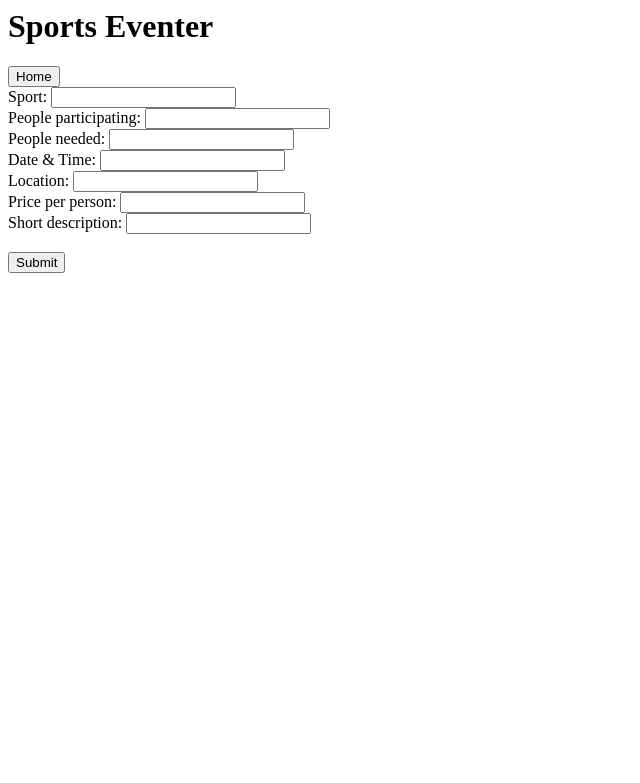
After one commit to AntonioK180/SportsEventer, a Flask app: page /newEvent in a window 1280 px wide. The commit adds this page. Shown: the top 783 px of the page, without its empty margins (0-640 px from the left). Run offline with Flask 2, Linux system fonts and the light colour scheme; parts of the project's set-up code (start-up, migrations or seed data) failed here and were passed over.

Commit message:
Using a better method for DB connection. Started working on the EVENT.

```diff
--- a/app.py
+++ b/app.py
@@ -1,22 +1,13 @@
-from flask import Flask, render_template
-from flask_mysqldb import MySQL
-import yaml
+from flask import Flask, render_template, request
+import logging
+from event import Event
 
 
 app = Flask(__name__)
-mysql = MySQL(app)
-
-
-db = yaml.load(open('db.yaml'))
-app.config['MYSQL_HOST'] = db['mysql_host']
-app.config['MYSQL_USER'] = db['mysql_user']
-app.config['MYSQL_PASSWORD'] = db['mysql_password']
-app.config['MYSQL_DB'] = db['mysql_db']
 
 
 @app.route('/')
 def home():
-    cur = mysql.connection.cursor()
     return render_template('home.html')
 
 @app.route('/register', methods=['GET', 'POST'])
@@ -27,6 +18,20 @@ def register():
 def login():
     return render_template('login.html')
 
+@app.route('/newEvent', methods=['GET', 'POST'])
+def newEvent():
+    if request.method == 'POST':
+        sport = request.form['sport']
+        people_participating = request.form['people_participating']
+        people_needed = request.form['people_needed']
+        date_time = request.form['date_time']
+        location = request.form['location']
+        price = request.form['price']
+        description = request.form['description']
+
+        new_event = Event(None, sport, people_participating, people_needed, date_time, location, price, description)
+        new_event.create()
+    return render_template('newEvent.html')
 
 if __name__ == '__main__':
-    app.run()
+    app.run(debug=True)
--- a/templates/home.html
+++ b/templates/home.html
@@ -7,6 +7,7 @@
       <header>
         <a href="/register">Register</a>
         <a href="/login">Log In</a>
+        <a href="/newEvent">Create an Event</a>
       </header>
     </body>
 </html>
--- /dev/null
+++ b/templates/newEvent.html
@@ -0,0 +1,21 @@
+<html>
+    <head>
+        <title>Create an Event</title>
+    </head>
+    <body>
+      <h1> Sports Eventer </h1>
+      <header>
+          <button type="button" onclick="window.location='/'">Home</button>
+      </header>
+      <form action="/newEvent" method="post">
+          <label>Sport:</label>                 <input type="text" name="sport"><br>
+          <label>People participating:</label>  <input type="number" name="people_participating"><br>
+          <label>People needed:</label>         <input type="number" name="people_needed"><br>
+          <label>Date & Time:</label>           <input type="text" name="date_time"><br>
+          <label>Location:</label>              <input type="text" name="location"><br>
+          <label>Price per person:</label>      <input type="number" name="price"><br>
+          <label>Short description:</label>     <input type="text" name="description"><br><br>
+          <input type="submit" value="Submit">
+      </form>
+    </body>
+</html>
```
Also changed, not shown: Database.py (deleted, +0 -13 lines), database.sql (added, +14 -0 lines), db_config.py (added, +11 -0 lines), event.py (added, +24 -0 lines).
